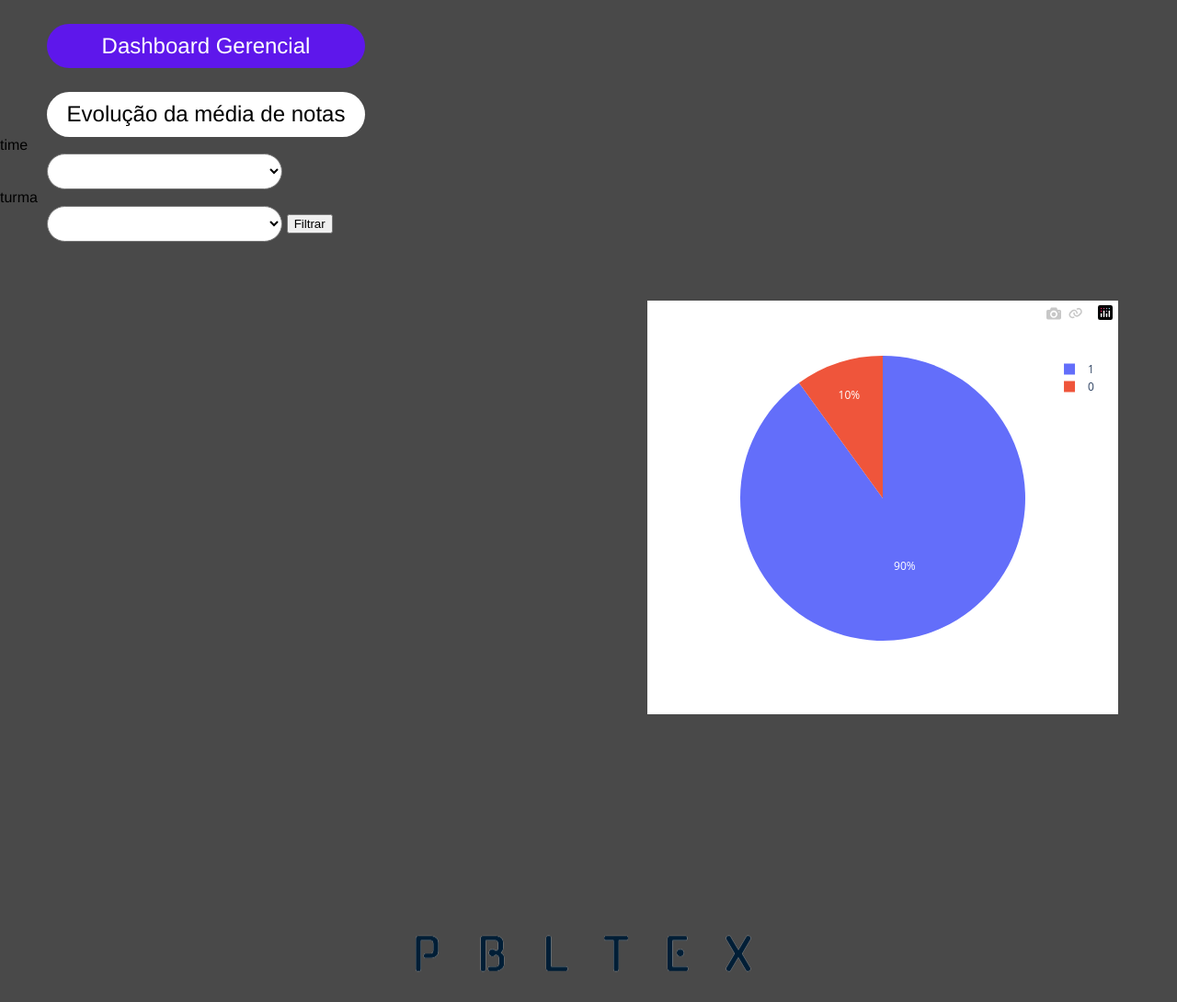
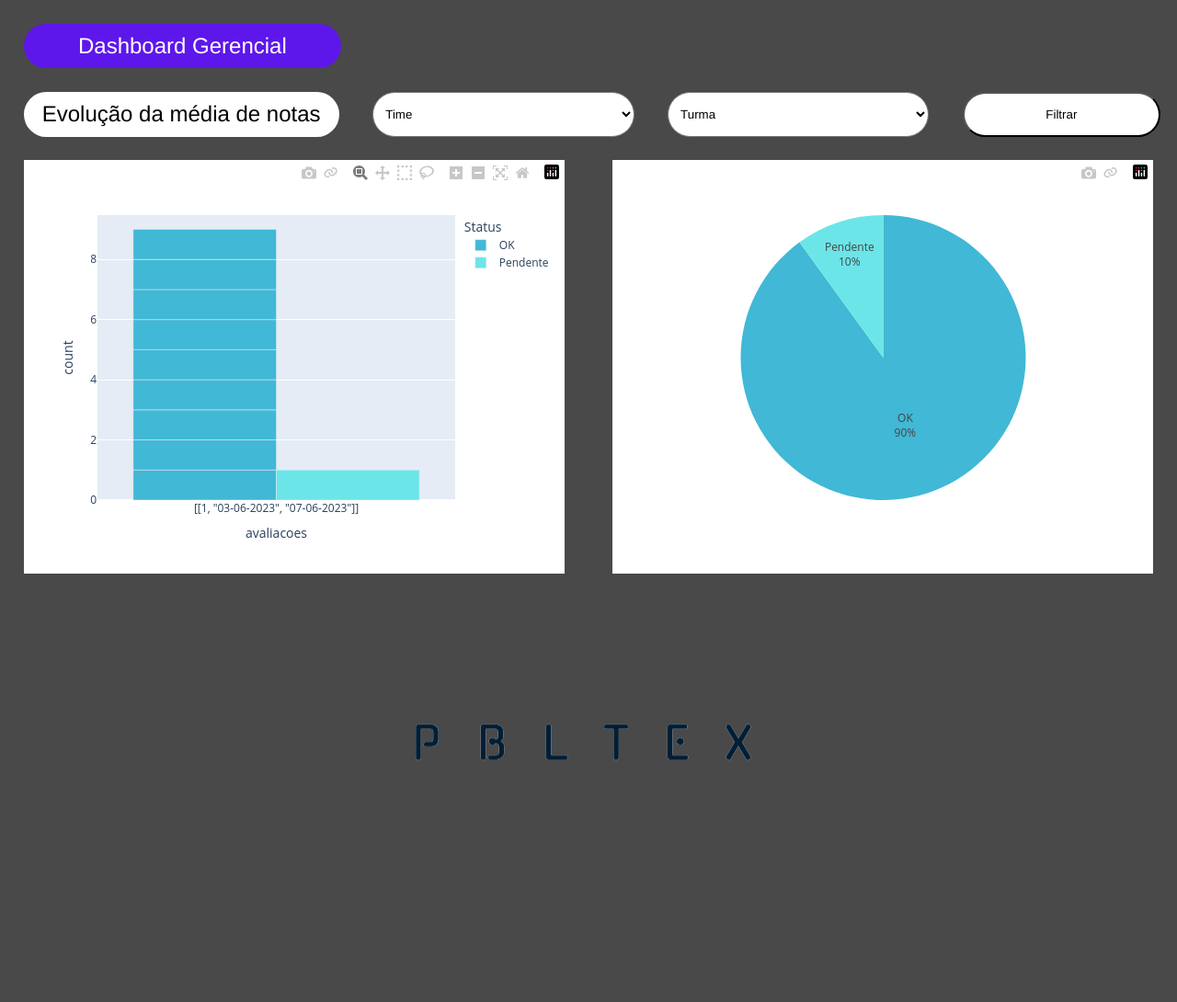
Before and after one commit to DevTudoFatec/Avaliacao360, a Flask app: page /dashboards_gerenciais in a window 1280 px wide. Shown: the part 161-1251 px from the top of the page at 92% size. After the commit the page ends 988 px from the top, so only its background shows below. Run offline with Flask 3, Linux system fonts and the light colour scheme; the visitor is signed in with stand-in values (Sample User, id 1); lists and menus that the app fills with data are empty.

Commit message:
Versão final dashboard gerencial

```diff
--- a/API python/routes/dashboards.py
+++ b/API python/routes/dashboards.py
@@ -96,124 +96,52 @@ def dashboards_operacionais():
 
 @login_required
 @admin_required
-@bp.route("/dashboards_gerenciais")
+@bp.route("/dashboards_gerenciais", methods=['GET', 'POST'])
 def dashboards_gerenciais():
+    if request.method == 'POST':
+        # Capturar os valores selecionados nos campos de seleção
+        turma = request.form.get('turma')
+        time = request.form.get('time')
 
-    df = pd.read_json('data/cadastro.json')
-    aderencia_avaliacoes = df['count_avaliacao'].value_counts()
+        # Carregar o DataFrame completo
+        df = pd.read_json('data/cadastro.json')
 
-    fig = px.pie(aderencia_avaliacoes, names=aderencia_avaliacoes.index, values=aderencia_avaliacoes.values)
-    figure = px.bar(df, x='turma', y='count_avaliacao', barmode='group', color='time')
+        # Verificar se os campos de seleção foram preenchidos
+        if turma and time:
+            # Filtrar o DataFrame com base nos valores selecionados
+            df_filtered = df[(df['turma'] == turma) & (df['time'] == int(time))]
+        elif turma:
+            df_filtered = df[df['turma'] == turma]
+        elif time:
+            df_filtered = df[df['time'] == int(time)]
+        else:
+            df_filtered = df
+    else:
+        df_filtered = pd.read_json('data/cadastro.json')
+
+    turmas = df_filtered['turma'].unique()
+    times = df_filtered['time'].unique()
+
+    aderencia_avaliacoes_geral = df_filtered['count_avaliacao'].value_counts()
+    # aderencia_avaliacoes_geral.index = ['OK', 'Pendente']  # Renomeando os índices
+    fig = px.pie(aderencia_avaliacoes_geral, names=aderencia_avaliacoes_geral.index, values=aderencia_avaliacoes_geral.values, color_discrete_sequence=['#41B8D5', '#6CE5E8'])
+    fig.update_traces(text=['OK', 'Pendente'])
+    fig.update_layout(showlegend=False)
+
+    # Gráfico por sprints
+    df_filtered['avaliacoes'] = df_filtered['avaliacoes'].apply(json.dumps)
+
+    df_respondidas = df_filtered[df_filtered['count_avaliacao'] == 1]
+    df_pendentes = df_filtered[df_filtered['count_avaliacao'] == 0]
+
+    df_respondidas['Status'] = 'OK'
+    df_pendentes['Status'] = 'Pendente'
+
+    df_combined = pd.concat([df_respondidas, df_pendentes])
+
+    figure = px.bar(df_combined, x='avaliacoes', color='Status', barmode='group', color_discrete_sequence=['#41B8D5', '#6CE5E8'])
 
     div_grafico = fig.to_html(full_html=False)
     div_grafico_sprint = figure.to_html(full_html=False)
 
-    return render_template('admin/dashboards_gerenciais.html', nomeUsuario=session['nomeUsuario'], darkmode=session['darkmode'],div_grafico=div_grafico)
-
-
-    # with open("data/avaliacao.json", "r") as file:
-    #     data = json.load(file)
-    #     df = pd.DataFrame(data)
-
-    # def calculo_sprint(competencia):
-    #     soma_comu = 0
-    #     qtd_comu = 0
-
-    #     for i in data:
-    #         soma_comu += i[competencia]
-    #         qtd_comu += 1
-
-    #     return (soma_comu / qtd_comu)
-
-    # fig = go.Figure()
-
-    # fig.add_trace(go.Bar(
-    #     x=['sprint'],
-    #     y=[calculo_sprint('comunicacao')]
-    # ))
-
-    # fig.update_layout(
-    #     autosize=False,
-    #     width=500,
-    #     height=500,
-    #     yaxis=dict(
-    #         title_text="Média das notas",
-    #         tickvals=[1, 2, 3, 4],
-    #         tickmode="array",
-    #         titlefont=dict(size=30),
-    #     )
-    # )
-    # fig.add_trace(go.Bar(
-    #         x=['sprint'],
-    #         y=[calculo_sprint('engajamento')]
-    #     ))
-
-    # fig.update_layout(
-    #     autosize=False,
-    #     width=500,
-    #     height=500,
-    #     yaxis=dict(
-    #         title_text="Média das notas",
-    #         tickvals=[1, 2, 3, 4],
-    #         tickmode="array",
-    #         titlefont=dict(size=30),
-    #     )
-    # )
-
-    # fig.add_trace(go.Bar(
-    #         x=['sprint'],
-    #         y=[calculo_sprint('conhecimento')]
-    #     ))
-
-    # fig.update_layout(
-    #     autosize=False,
-    #     width=500,
-    #     height=500,
-    #     yaxis=dict(
-    #         title_text="Média das notas",
-    #         tickvals=[1, 2, 3, 4],
-    #         tickmode="array",
-    #         titlefont=dict(size=30),
-    #     )
-    # )
-
-    # fig.add_trace(go.Bar(
-    #         x=['sprint'],
-    #         y=[calculo_sprint('entrega')]
-    #     ))
-
-    # fig.update_layout(
-    #     autosize=False,
-    #     width=500,
-    #     height=500,
-    #     yaxis=dict(
-    #         title_text="Média das notas",
-    #         tickvals=[1, 2, 3, 4],
-    #         tickmode="array",
-    #         titlefont=dict(size=30),
-    #     )
-    # )
-
-    # fig.add_trace(go.Bar(
-    #         x=['sprint'],
-    #         y=[calculo_sprint('autogestao')]
-    #     ))
-
-    # fig.update_layout(
-    #     autosize=False,
-    #     width=500,
-    #     height=500,
-    #     yaxis=dict(
-    #         title_text="Média das notas",
-    #         tickvals=[1, 2, 3, 4],
-    #         tickmode="array",
-    #         titlefont=dict(size=30),
-    #     )
-    # )
-
-    # fig.update_yaxes(automargin=True)
-
-
-    # div_grafico = fig.to_html(full_html=False)
-
-    # return render_template('admin/dashboards_gerenciais.html', nomeUsuario=session['nomeUsuario'], darkmode=session['darkmode'],div_grafico=div_grafico)
+    return render_template('admin/dashboards_gerenciais.html', nomeUsuario=session['nomeUsuario'], darkmode=session['darkmode'], div_grafico=div_grafico, div_grafico_sprint=div_grafico_sprint, turmas=turmas, times=times)
--- a/API python/static/css/admin/dashboards_gerenciais.css
+++ b/API python/static/css/admin/dashboards_gerenciais.css
@@ -25,10 +25,7 @@ body{
     color: white;
     width: 27%;
     border: none;
-    margin-top: 2%;
-    margin-left: 4%;
-
-}
+    margin: 2%;}
 
 .bt_titulo_media_notas{
     background-color: #FFFFFF;
@@ -37,15 +34,13 @@ body{
     border-radius: 50px;
     padding: 0.8%;
     color: #000000;
-    width: 27%;
-    margin-top: 2%;
+    width: 37%;
+    margin-left: 2%;
     border: none;
-    margin-left: 4%;
-}
+    display: inline;}
 
 footer{
-    margin-top: 5%;
-}
+    margin-top: 2%;}
 
 /* Botão de menu */
 .bt{
@@ -113,24 +108,39 @@ footer{
     text-align: center;}
 
 .grafico{
-    display: flex;
-}
+    display: flex;}
 
 #grafico_geral, #grafico_sprint{
-    width: 40%;
-    margin: 5%;
-}
+    width: 46%;
+    margin: 2%;}
 
 .select_box{
     background-color: #FFFFFF;
     font-family: 'Franklin Gothic Medium', 'Arial Narrow', Arial, sans-serif;
     border-radius: 50px;
-    width: 20%;
+    width: 40%;
     margin-left: 4%;
-    padding: 0.8%;
+    padding: 1%;
+    color: #000000;}
+
+.bt_filtrar{
+    background-color: #FFFFFF;
+    font-family: 'Franklin Gothic Medium', 'Arial Narrow', Arial, sans-serif;
+    border-radius: 50px;
+    width: 30%;
+    margin-left: 4%;
+    padding: 1%;
     color: #000000;
+    margin-right: 2%
 }
 
-/* .linha_filtro{
-    display: inline-flex;
-} */
+.legenda{
+    color: #eeee;}
+
+.linha_filtro{
+    display: flex;
+    width: 100%;}
+
+#formulario{
+    display: flex;
+    width: 100%;}
--- a/API python/templates/admin/dashboards_gerenciais.html
+++ b/API python/templates/admin/dashboards_gerenciais.html
@@ -36,26 +36,28 @@
                 <div class="linha_filtro">
                     <button class="bt_titulo_media_notas">Evolução da média de notas</button>
                     <!-- Formulário com filtros -->
-                <form method="POST">
-                    <div>time</div>
+                    <form method="POST" id="formulario">
+                        <!-- <div class='legenda'>time</div> -->
                         <!-- Filtro para times -->
                         <select class="select_box" name="time">
-                    <p>times</p>
+                            <option value="">Time</option>
                             {% for time in times %}
                                 <option value="{{ time }}">{{ time }}</option>
                             {% endfor %}
                         </select>
+
                         <br>
-                    <div>turma</div>
+                        <!-- <div class='legenda'>turma</div> -->
                         <!-- Filtro para turmas -->
                         <select class="select_box" name="turma">
+                            <option value="">Turma</option>
                             {% for turma in turmas %}
                                 <option value="{{ turma }}">{{ turma }}</option>
                             {% endfor %}
                         </select>
 
                         <!-- Botão de envio do formulário -->
-                    <input type="submit" value="Filtrar">
+                        <input type="submit" value="Filtrar" class="bt_filtrar">
                     </form>
                 </div>
                 <div class="grafico">
```
Lines whose indentation alone changed are shown as unchanged.
